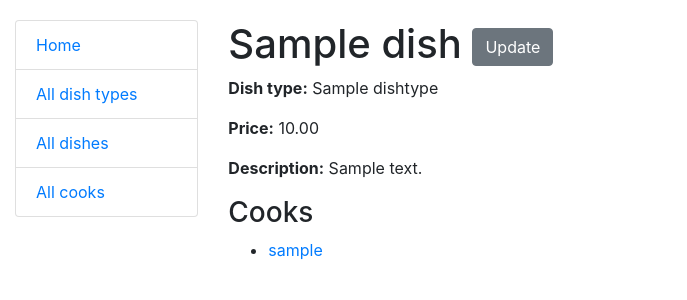
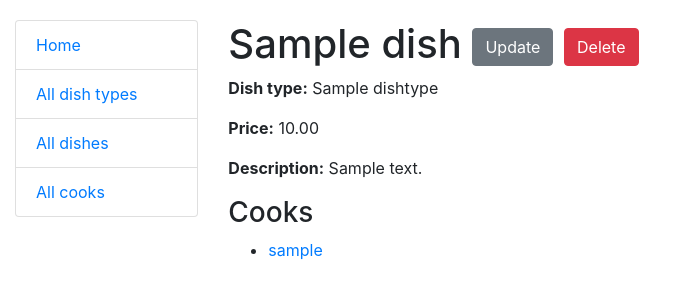
Before and after one commit to Arenkton/restaurant-kitchen-service, a Django app: page /dishes/1/ in a window 1280 px wide. Shown: the top 300 px of the page, without its empty margins (0-687 px from the left). Run offline with Django 5.2, Linux system fonts and the light colour scheme; a user stored in the database is signed in; tables that the repository leaves empty hold one stand-in row (values such as "Sample post").

Commit message:
Add dish delete functionality

```diff
--- a/kitchen/urls.py
+++ b/kitchen/urls.py
@@ -48,6 +48,11 @@ urlpatterns = [
         name="dish-update",
     ),
     path(
+        "dishes/<int:pk>/delete/",
+        views.DishDeleteView.as_view(),
+        name="dish-delete",
+    ),
+    path(
         "cooks/",
         views.CookListView.as_view(),
         name="cook-list",
--- a/kitchen/views.py
+++ b/kitchen/views.py
@@ -63,6 +63,12 @@ class DishUpdateView(LoginRequiredMixin, generic.UpdateView):
     success_url = reverse_lazy("kitchen:dish-list")
 
 
+class DishDeleteView(LoginRequiredMixin, generic.DeleteView):
+    model = Dish
+    template_name = "kitchen/dish_confirm_delete.html"
+    success_url = reverse_lazy("kitchen:dish-list")
+
+
 class CookListView(LoginRequiredMixin, generic.ListView):
     model = Cook
     context_object_name = "cooks"
--- a/templates/kitchen/dish_detail.html
+++ b/templates/kitchen/dish_detail.html
@@ -9,6 +9,13 @@
       class="btn btn-secondary"
     >
       Update
+    </a>
+
+    <a
+      href="{% url 'kitchen:dish-delete' pk=dish.pk %}"
+      class="btn btn-danger"
+    >
+      Delete
     </a>
   </h1>
 
```
Also changed, not shown: templates/kitchen/dish_confirm_delete.html (added, +22 -0 lines).
